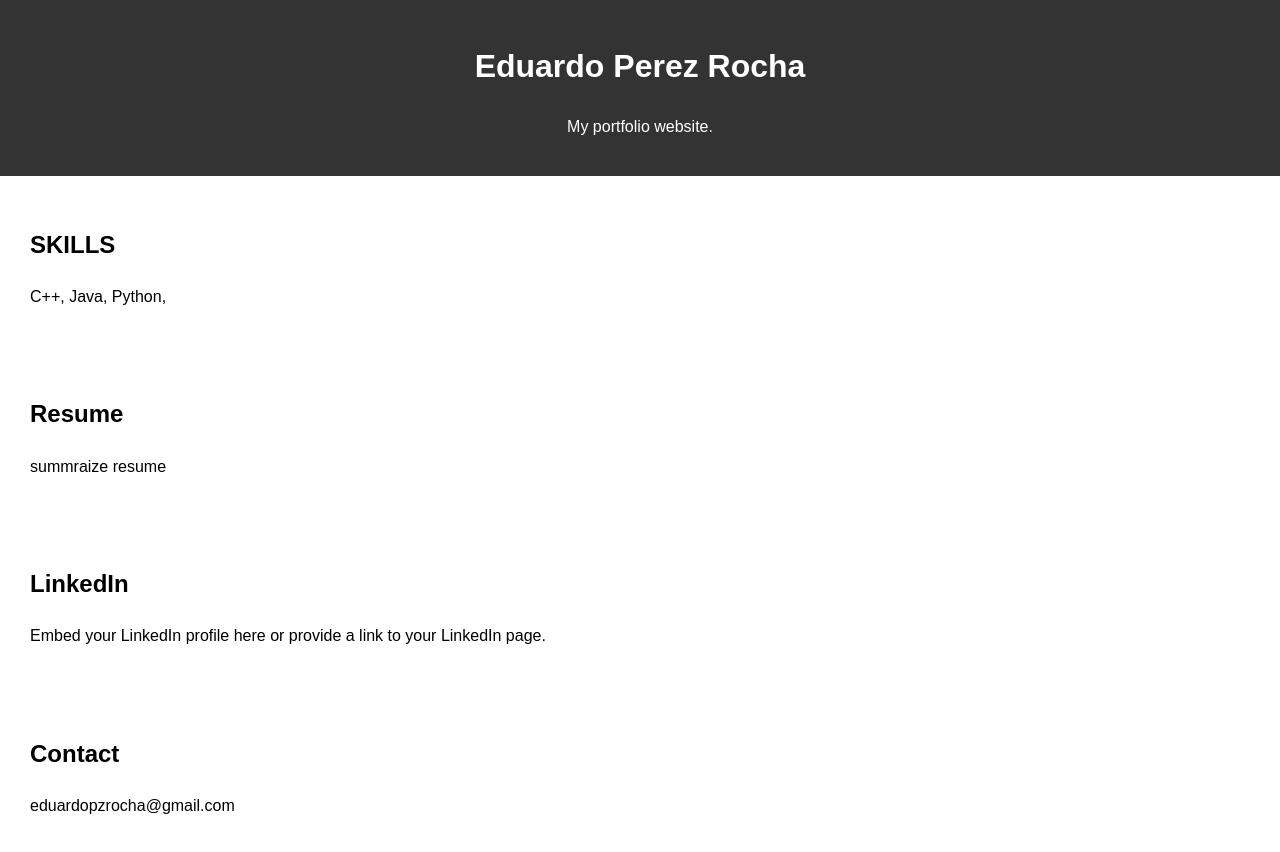
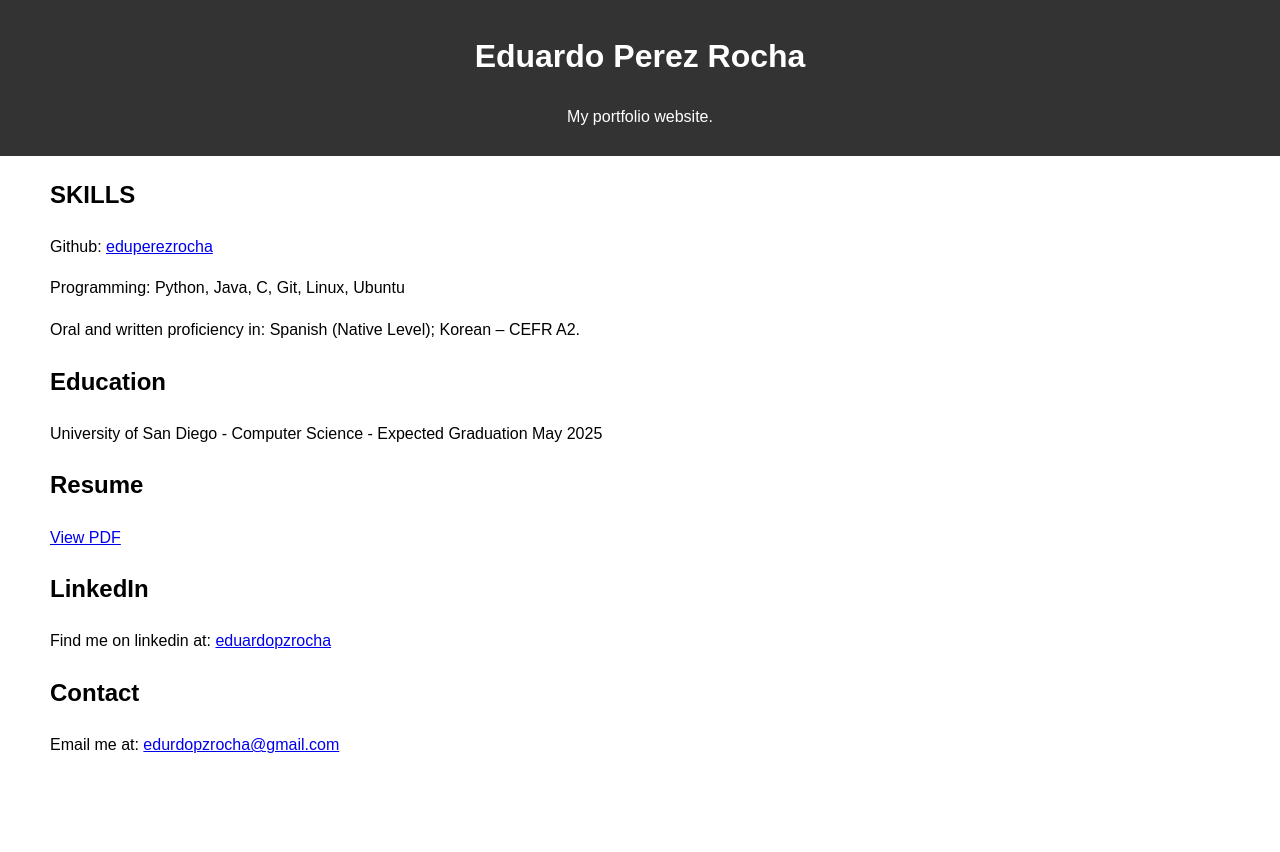
Before and after one commit to eduperezrocha/eduperezrocha.github.io, a plain HTML site: page index.html in a window 1280 px wide. After the commit the page ends 800 px from the top, so only its background shows below. Drawn offline with Linux system fonts and the light colour scheme.

Commit message:
Final Changes

```diff
--- a/index.html
+++ b/index.html
@@ -13,19 +13,35 @@
     </header>
     <section id="about">
         <h2>SKILLS</h2>
-        <p>C++, Java, Python, </p>
+        <p>
+            <a>Github:</a>
+            <a href="github.com/eduperezrocha">eduperezrocha</a>
+        </p>
+        <p>Programming: Python, Java, C, Git, Linux, Ubuntu </p>
+        <p> Oral and written proficiency in: Spanish (Native Level); Korean – CEFR A2. </p>
+    </section>
+    </section>
+    <section id="Education">
+        <h2>Education</h2>
+        <p>University of San Diego - Computer Science - Expected Graduation May 2025</p>
     </section>
     <section id="resume">
         <h2>Resume</h2>
-        <p>summraize resume</p>
+        <a href="https://github.com/eduperezrocha/eduperezrocha.github.io/blob/main/RESUME.pdf?raw=true" target="_blank">View PDF</a>
     </section>
     <section id="linkedin">
         <h2>LinkedIn</h2>
-        <p>Embed your LinkedIn profile here or provide a link to your LinkedIn page.</p>
+        <p>
+            Find me on linkedin at:
+            <a href="https://www.linkedin.com/in/eduardopzrocha/">eduardopzrocha</a>
+        </p>
     </section>
     <section id="contact">
         <h2>Contact</h2>
-        <p>eduardopzrocha@gmail.com</p>
+        <p>
+            Email me at:
+            <a href="mailto:eduardopzrocha@gmail.com">edurdopzrocha@gmail.com</a>
+        </p>
     </section>
 </body>
 </html>
--- a/style.css
+++ b/style.css
@@ -10,14 +10,33 @@ body {
 header {
     background: #333;
     color: #fff;
-    padding: 20px;
+    padding: 10px;
     text-align: center;
+}
+
+/* Navigation Styles */
+nav {
+    background: #555;
+    display: block;
+    text-align: center;
+    padding: 10px;
+}
+nav ul {
+    padding: 0;
+    list-style: none;
+}
+nav ul li {
+    display: inline;
+    margin-right: 10px;
+}
+nav ul li a {
+    text-decoration: none;
+    color: #fff;
 }
 
 /* Section Styles */
 section {
-    padding: 20px;
-    margin: 10px;
+    padding-left: 50px;
 }
 
 /* Footer Styles */
```
Also changed, not shown: 1 other file.
